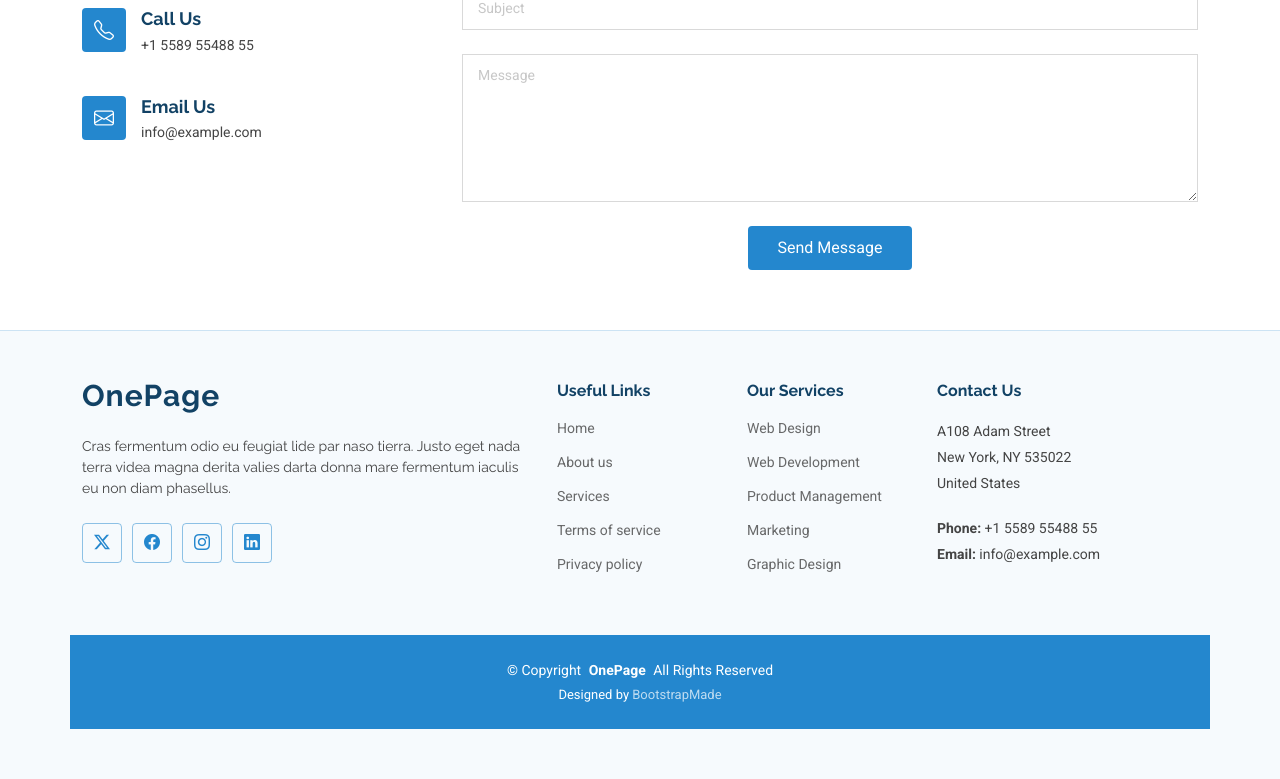
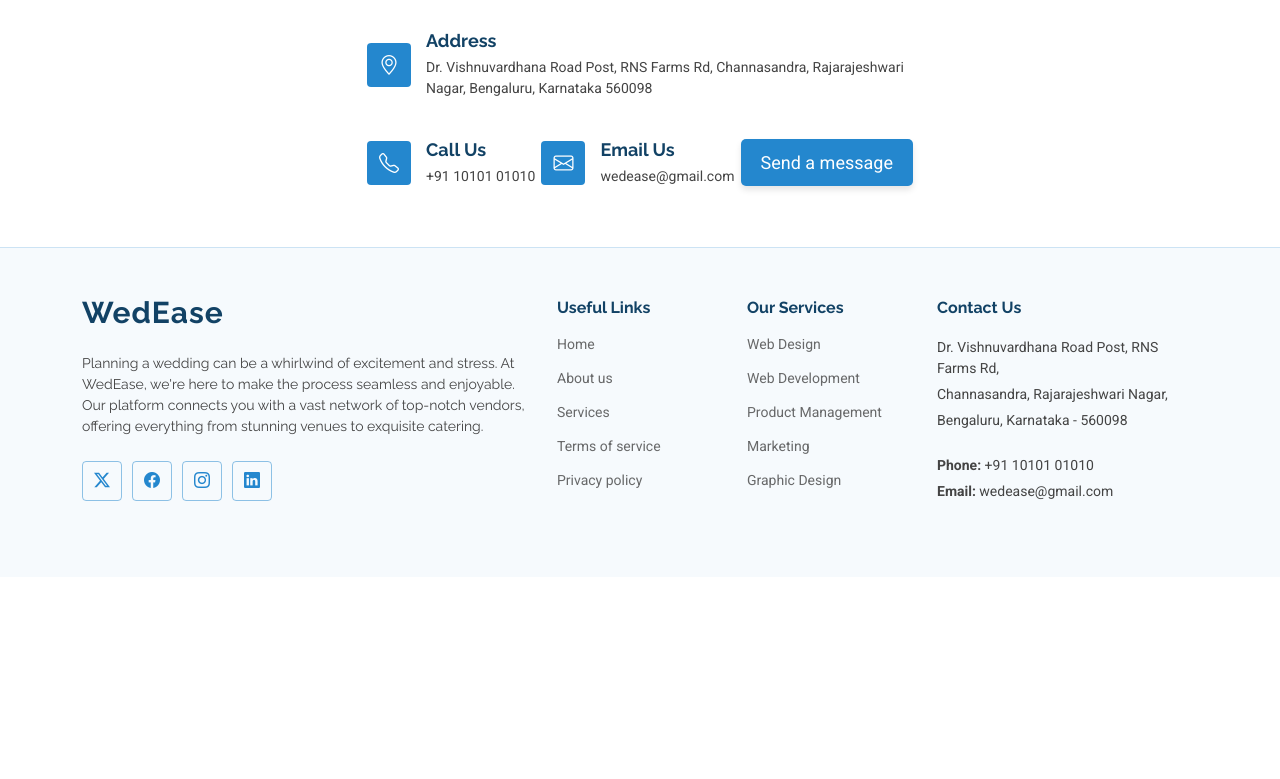
Before and after one commit to anirudh-248/django_website, a Django app: page / in a window 1280 px wide. Shown: the part 5545-6324 px from the top of the page. After the commit the page ends 6046 px from the top, so only its background shows below. Run offline with Django 5.2, Linux system fonts and the light colour scheme; data comes from the database, SQL or seed files in the repository; data that the repository does not hold is empty; some libraries are stand-ins or nearby versions.

Commit message:
added sp form, about us page, contact page
made changes to main page

```diff
--- a/myapp/urls.py
+++ b/myapp/urls.py
@@ -10,5 +10,8 @@ urlpatterns = [
     path('post/<str:pk>', views.post, name='post'),
     path('service-details', views.service_details, name='service-details'),
     path('portfolio-details', views.portfolio_details, name='portfolio-details'),
-    path('user-form', views.user_form, name='user-form')
+    path('user-form', views.user_form, name='user-form'),
+    path('sp-form', views.sp_form, name='sp-form'),
+    path('contact', views.contact, name='contact'),
+    path('aboutus', views.aboutus, name='aboutus')
 ]
--- a/myapp/views.py
+++ b/myapp/views.py
@@ -1,9 +1,8 @@
 from django.shortcuts import render, redirect
 from django.http import HttpResponse
-from .models import Feature, Service, Portfolio, Team, Review, Faq, UserForm
+from .models import Feature, Service, Portfolio, Team, Review, Faq, UserForm, SpForm, UserProfile, Contact
 from django.contrib.auth.models import User, auth
 from django.contrib import messages
-from datetime import date
 
 # Create your views here.
 def index(request):
@@ -20,7 +19,7 @@ def index(request):
         'team': team,
         'reviews': reviews,
         'faqs': faqs,
-        })
+    })
 
 def counter(request):
     posts = [1,2,3,4,5,'tim','tom']
@@ -28,8 +27,12 @@ def counter(request):
 
 def register(request):
     if request.method=='POST':
+        fname = request.POST['fname']
+        lname = request.POST['lname']
         username = request.POST['username']
         email = request.POST['email']
+        phno = request.POST['phno']
+        utype = request.POST['utype']
         password = request.POST['password']
         password_r = request.POST['password_r']
         if password==password_r:
@@ -40,8 +43,19 @@ def register(request):
                 messages.info(request, 'Username already taken.')
                 return redirect('register')
             else:
-                user = User.objects.create_user(username=username, email=email, password=password)
-                user.save()
+                user = User.objects.create_user(
+                    first_name=fname,
+                    last_name=lname,
+                    username=username,
+                    email=email,
+                    password=password
+                )
+                UserProfile.objects.create(
+                    user=user,
+                    phone_number=phno,
+                    user_type=utype
+                )
+                messages.success(request, 'Account created successfully')
                 return redirect('login')
         else:
             messages.info(request, 'Passwords do not match.')
@@ -92,3 +106,31 @@ def user_form(request):
             )
         messages.success(request, 'Data has been submitted')
     return render(request, 'user-form.html')
+
+def sp_form(request):
+    if request.method=='POST':
+        cname = request.POST['name']
+        stype = request.POST['stype']
+        desc = request.POST['desc']
+        cost = request.POST['cost']
+        sf = SpForm.objects.create(name=cname, stype=stype, desc=desc, cost=cost)
+        messages.success(request, 'Data has been submitted')
+    return render(request, 'sp-form.html')
+
+def contact(request):
+    if request.method == 'POST':
+        name = request.POST['name']
+        email = request.POST['email']
+        subject = request.POST['subject']
+        message = request.POST['message']
+        co = Contact.objects.create(
+            name=name,
+            email=email,
+            subject=subject,
+            message=message
+        )
+        messages.success(request, 'Data has been submitted')
+    return render(request, 'contact.html')
+
+def aboutus(request):
+    return render(request, 'aboutus.html')
--- a/templates/index.html
+++ b/templates/index.html
@@ -36,6 +36,61 @@
   * Author: BootstrapMade.com
   * License: https://bootstrapmade.com/license/
   ======================================================== -->
+  <style>
+    .contact .info-item button {
+      background-color: var(--accent-color);
+      color: white;
+      padding: 10px 20px;
+      border: none;
+      border-radius: 5px;
+      font-size: 18px;
+      cursor: pointer;
+      transition: background-color 0.3s ease;
+    }
+
+    .contact .info-item button:hover {
+      background-color: #0056b3;
+    }
+
+    .contact .info-item button {
+      box-shadow: 0 4px 6px rgba(0, 0, 0, 0.1);
+    }
+
+    .services .read-more {
+      background: var(--accent-color);
+      color: var(--contrast-color);
+      font-family: var(--heading-font);
+      font-weight: 500;
+      font-size: 20px;
+      letter-spacing: 1px;
+      padding: 10px 28px;
+      border-radius: 5px;
+      transition: 0.3s;
+      display: inline-flex;
+      align-items: center;
+      justify-content: center;
+      margin-top: 60px;
+    }
+
+    .services .read-more i {
+      font-size: 18px;
+      margin-left: 5px;
+      line-height: 0;
+      transition: 0.3s;
+    }
+
+    .services .read-more:hover {
+      background: color-mix(in srgb, var(--accent-color), transparent 40%);
+    }
+
+    .services .read-more:hover i {
+      transform: translate(5px, 0);
+    }
+
+    .services .explore-more {
+      text-align: center;
+    }
+  </style>
 </head>
 
 <body class="index-page">
@@ -96,7 +151,11 @@
         <div class="row justify-content-center" data-aos="zoom-out">
           <div class="col-xl-7 col-lg-9 text-center">
             {% if user.is_authenticated %}
+              {% if user.username == 'admin' %}
               <h1>Welcome to WedEase, {{user.username}}</h1>
+              {% else %}
+              <h1>Welcome to WedEase, {{user.first_name}}</h1>
+              {% endif %}
             {% else %}
             <h1>Your One-Stop Wedding Planning Destination</h1>
             {% endif %}
@@ -106,7 +165,13 @@
 
         <div class="text-center" data-aos="zoom-out" data-aos-delay="100">
           {% if user.is_authenticated %}
+            {% if user.userprofile.user_type == 'customer' %}
             <a href="user-form" class="btn-get-started">Get Started</a>
+            {% elif user.userprofile.user_type == 'service-provider' %}
+            <a href="sp-form" class="btn-get-started">Get Started</a>
+            {% else %}
+            <a href="/" class="btn-get-started">Get Started</a>
+            {% endif %}
           {% else %}
           <a href="login" class="btn-get-started">Get Started</a>
           {% endif %}
@@ -143,7 +208,7 @@
 
           <div class="col-lg-6" data-aos="fade-up" data-aos-delay="200">
             <p>Ullamco laboris nisi ut aliquip ex ea commodo consequat. Duis aute irure dolor in reprehenderit in voluptate velit esse cillum dolore eu fugiat nulla pariatur. Excepteur sint occaecat cupidatat non proident, sunt in culpa qui officia deserunt mollit anim id est laborum. </p>
-            <a href="#" class="read-more"><span>Read More</span><i class="bi bi-arrow-right"></i></a>
+            <a href="aboutus" class="read-more"><span>Read More</span><i class="bi bi-arrow-right"></i></a>
           </div>
 
         </div>
@@ -241,7 +306,6 @@
           <div class="col-lg-4 col-md-6" data-aos="fade-up" data-aos-delay="100">
             <div class="service-item item-cyan position-relative">
               <img src="{{service.banner.url}}" alt="{{service.name}}">
-              <a href="service-details" class="stretched-link">
                 <h3>{{service.name}}</h3>
               </a>
               <p>{{service.details}}</p>
@@ -249,7 +313,9 @@
           </div><!-- End Service Item -->
           {% endfor %}
         </div>
-
+        <div class="explore-more" data-aos="fade-up" data-aos-delay="200">
+          <a href="service-details" class="read-more"><span>Explore More</span><i class="bi bi-arrow-right"></i></a>
+        </div>
       </div>
 
     </section><!-- /Services Section -->
@@ -554,70 +620,43 @@
       <div class="container" data-aos="fade-up" data-aos-delay="100">
 
         <div class="mb-4" data-aos="fade-up" data-aos-delay="200">
-          <iframe style="border:0; width: 100%; height: 270px;" src="https://www.google.com/maps/embed?pb=!1m14!1m8!1m3!1d48389.78314118045!2d-74.006138!3d40.710059!3m2!1i1024!2i768!4f13.1!3m3!1m2!1s0x89c25a22a3bda30d%3A0xb89d1fe6bc499443!2sDowntown%20Conference%20Center!5e0!3m2!1sen!2sus!4v1676961268712!5m2!1sen!2sus" frameborder="0" allowfullscreen="" loading="lazy" referrerpolicy="no-referrer-when-downgrade"></iframe>
+          <iframe style="border:0; width: 100%; height: 270px;" src="https://www.google.com/maps/embed?pb=!1m14!1m8!1m3!1d7778.222542493343!2d77.5176278!3d12.900566!3m2!1i1024!2i768!4f13.1!3m3!1m2!1s0x3bae3fa7243af9c3%3A0x9bed6669a38d1c3!2sRNS%20INSTITUTE%20OF%20TECHNOLOGY!5e0!3m2!1sen!2sin!4v1726553190142!5m2!1sen!2sin" frameborder="0" allowfullscreen="" loading="lazy" referrerpolicy="no-referrer-when-downgrade"></iframe>
         </div><!-- End Google Maps -->
 
-        <div class="row gy-4">
+        <div class="row justify-content-center">
+          <div class="col-lg-6">
+            <div class="d-flex justify-content-between align-items-center flex-wrap" data-aos="fade-up" data-aos-delay="300">
 
-          <div class="col-lg-4">
-            <div class="info-item d-flex" data-aos="fade-up" data-aos-delay="300">
+              <div class="info-item d-flex align-items-center">
                 <i class="bi bi-geo-alt flex-shrink-0"></i>
                 <div>
                   <h3>Address</h3>
-                <p>A108 Adam Street, New York, NY 535022</p>
+                  <p>Dr. Vishnuvardhana Road Post, RNS Farms Rd, Channasandra, Rajarajeshwari Nagar, Bengaluru, Karnataka 560098</p>
                 </div>
               </div><!-- End Info Item -->
 
-            <div class="info-item d-flex" data-aos="fade-up" data-aos-delay="400">
+              <div class="info-item d-flex align-items-center" data-aos="fade-up" data-aos-delay="400">
                 <i class="bi bi-telephone flex-shrink-0"></i>
                 <div>
                   <h3>Call Us</h3>
-                <p>+1 5589 55488 55</p>
+                  <p>+91 10101 01010</p>
                 </div>
               </div><!-- End Info Item -->
 
-            <div class="info-item d-flex" data-aos="fade-up" data-aos-delay="500">
+              <div class="info-item d-flex align-items-center" data-aos="fade-up" data-aos-delay="500">
                 <i class="bi bi-envelope flex-shrink-0"></i>
                 <div>
                   <h3>Email Us</h3>
-                <p>info@example.com</p>
+                  <p>wedease@gmail.com</p>
                 </div>
               </div><!-- End Info Item -->
 
-          </div>
-
-          <div class="col-lg-8">
-            <form action="forms/contact.php" method="post" class="php-email-form" data-aos="fade-up" data-aos-delay="200">
-              <div class="row gy-4">
-
-                <div class="col-md-6">
-                  <input type="text" name="name" class="form-control" placeholder="Your Name" required="">
-                </div>
-
-                <div class="col-md-6 ">
-                  <input type="email" class="form-control" name="email" placeholder="Your Email" required="">
-                </div>
-
-                <div class="col-md-12">
-                  <input type="text" class="form-control" name="subject" placeholder="Subject" required="">
-                </div>
-
-                <div class="col-md-12">
-                  <textarea class="form-control" name="message" rows="6" placeholder="Message" required=""></textarea>
-                </div>
-
-                <div class="col-md-12 text-center">
-                  <div class="loading">Loading</div>
-                  <div class="error-message"></div>
-                  <div class="sent-message">Your message has been sent. Thank you!</div>
-
-                  <button type="submit">Send Message</button>
+              <div class="info-item d-flex align-items-center" data-aos="fade-up" data-aos-delay="500">
+                <a href="contact"><button type="submit">Send a message</button></a>
               </div>
 
             </div>
-            </form>
-          </div><!-- End Contact Form -->
-
+          </div>
         </div>
 
       </div>
@@ -631,10 +670,10 @@
     <div class="container footer-top">
       <div class="row gy-4">
         <div class="col-lg-5 col-md-12 footer-about">
-          <a href="index.html" class="logo d-flex align-items-center">
-            <span class="sitename">OnePage</span>
+          <a href="/" class="logo d-flex align-items-center">
+            <span class="sitename">WedEase</span>
           </a>
-          <p>Cras fermentum odio eu feugiat lide par naso tierra. Justo eget nada terra videa magna derita valies darta donna mare fermentum iaculis eu non diam phasellus.</p>
+          <p>Planning a wedding can be a whirlwind of excitement and stress. At WedEase, we're here to make the process seamless and enjoyable. Our platform connects you with a vast network of top-notch vendors, offering everything from stunning venues to exquisite catering.</p>
           <div class="social-links d-flex mt-4">
             <a href=""><i class="bi bi-twitter-x"></i></a>
             <a href=""><i class="bi bi-facebook"></i></a>
@@ -646,9 +685,9 @@
         <div class="col-lg-2 col-6 footer-links">
           <h4>Useful Links</h4>
           <ul>
-            <li><a href="#">Home</a></li>
-            <li><a href="#">About us</a></li>
-            <li><a href="#">Services</a></li>
+            <li><a href="/">Home</a></li>
+            <li><a href="#about">About us</a></li>
+            <li><a href="#services">Services</a></li>
             <li><a href="#">Terms of service</a></li>
             <li><a href="#">Privacy policy</a></li>
           </ul>
@@ -657,34 +696,23 @@
         <div class="col-lg-2 col-6 footer-links">
           <h4>Our Services</h4>
           <ul>
-            <li><a href="#">Web Design</a></li>
-            <li><a href="#">Web Development</a></li>
-            <li><a href="#">Product Management</a></li>
-            <li><a href="#">Marketing</a></li>
-            <li><a href="#">Graphic Design</a></li>
+            <li><a href="service-details/#">Web Design</a></li>
+            <li><a href="service-details/#">Web Development</a></li>
+            <li><a href="service-details/#">Product Management</a></li>
+            <li><a href="service-details/#">Marketing</a></li>
+            <li><a href="service-details/#">Graphic Design</a></li>
           </ul>
         </div>
 
         <div class="col-lg-3 col-md-12 footer-contact text-center text-md-start">
           <h4>Contact Us</h4>
-          <p>A108 Adam Street</p>
-          <p>New York, NY 535022</p>
-          <p>United States</p>
-          <p class="mt-4"><strong>Phone:</strong> <span>+1 5589 55488 55</span></p>
-          <p><strong>Email:</strong> <span>info@example.com</span></p>
+          <p>Dr. Vishnuvardhana Road Post, RNS Farms Rd,</p>
+          <p>Channasandra, Rajarajeshwari Nagar,</p>
+          <p>Bengaluru, Karnataka - 560098</p>
+          <p class="mt-4"><strong>Phone:</strong> <span>+91 10101 01010</span></p>
+          <p><strong>Email:</strong> <span>wedease@gmail.com</span></p>
         </div>
 
-      </div>
-    </div>
-
-    <div class="container copyright text-center mt-4">
-      <p>© <span>Copyright</span> <strong class="px-1 sitename">OnePage</strong> <span>All Rights Reserved</span></p>
-      <div class="credits">
-        <!-- All the links in the footer should remain intact. -->
-        <!-- You can delete the links only if you've purchased the pro version. -->
-        <!-- Licensing information: https://bootstrapmade.com/license/ -->
-        <!-- Purchase the pro version with working PHP/AJAX contact form: [buy-url] -->
-        Designed by <a href="https://bootstrapmade.com/">BootstrapMade</a>
       </div>
     </div>
 
--- a/templates/user-form.html
+++ b/templates/user-form.html
@@ -7,7 +7,7 @@
 </head>
 <body>
     <h1>User Form</h1>
-    <form action="" method="POST">
+    <form action="user-form" method="POST">
         {% if messages %}
             {% for msg in messages %}
             <p style="color: red;">{{msg}}</p>
```
Also changed, not shown: myapp/admin.py (+14 -1 lines), myapp/models.py (+18 -0 lines), templates/aboutus.html (added, +84 -0 lines), templates/contact.html (added, +29 -0 lines), templates/register.html (+15 -4 lines), templates/service-details.html (+12 -8 lines), templates/sp-form.html (added, +29 -0 lines), myapp/migrations/0019_spform.py (added), myapp/migrations/0020_userprofile.py (added), myapp/migrations/0021_delete_userprofile.py (added), myapp/migrations/0022_userprofile.py (added), myapp/migrations/0023_rename_phno_userprofile_phone_number_and_more.py (added), myapp/migrations/0024_contact.py (added), myapp/migrations/0025_alter_contact_email.py (added). Lines whose indentation alone changed are shown as unchanged.
